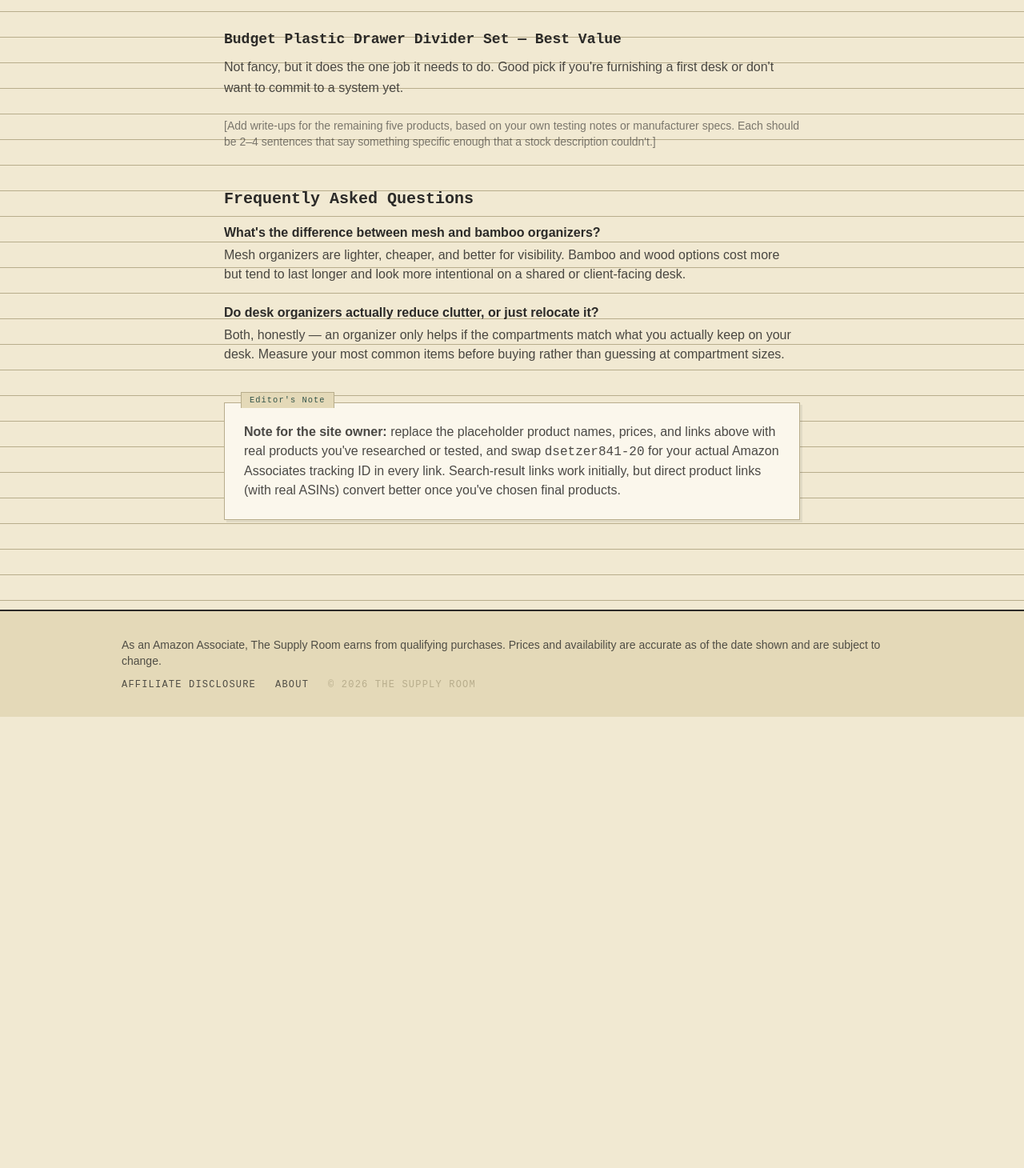
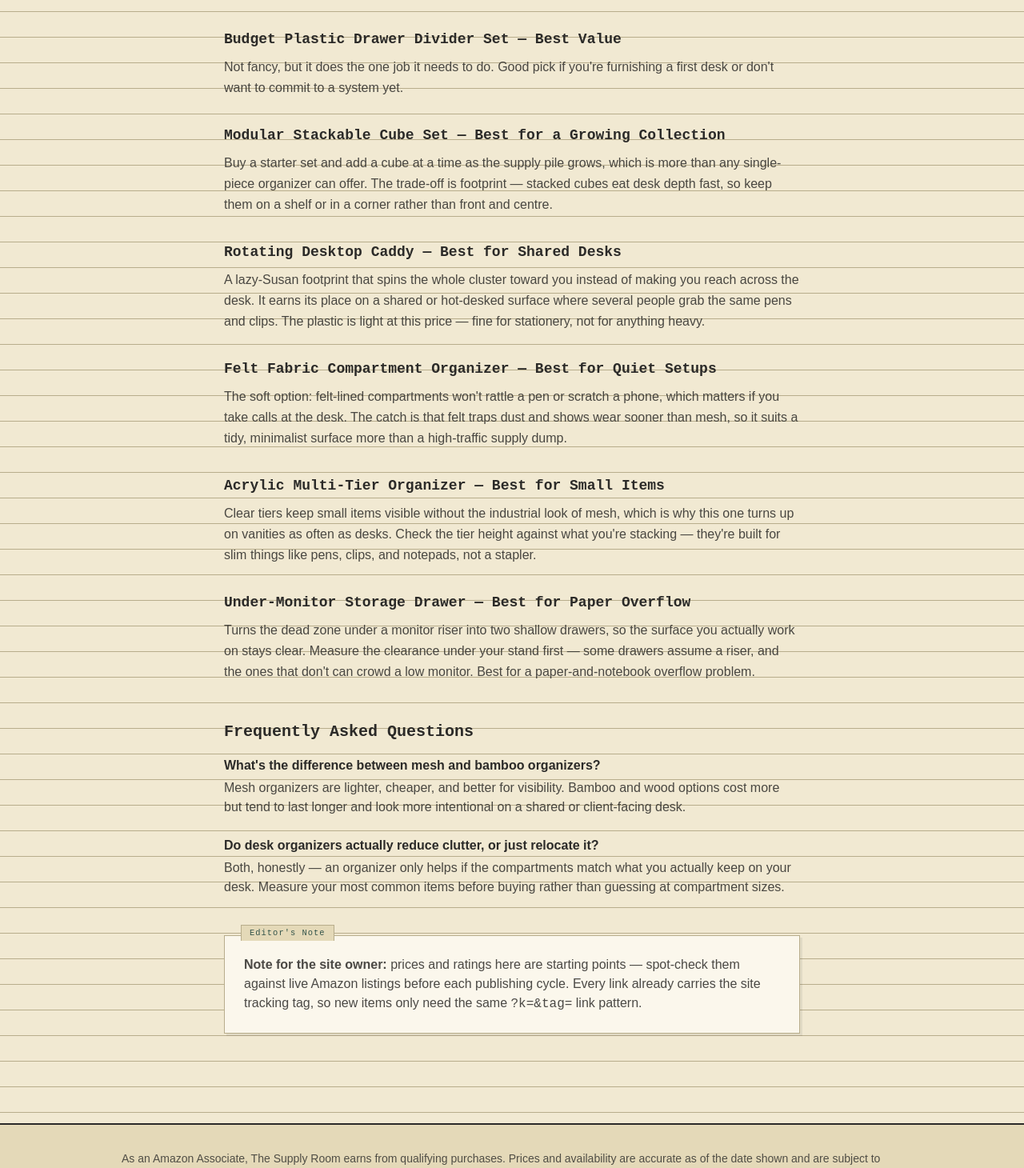
Before and after one commit to dsetzer84/office-supply-guide, a Next.js app: page /office-supplies/best-desk-organizers in a window 1280 px wide. Shown: the part 1498-2958 px from the top of the page at 80% size. Before the commit the page ends 2394 px from the top, so only its background shows below. Built offline with nearby package versions, Linux system fonts and the light colour scheme.

Commit message:
Complete write-ups for all Workstation Upgrades and Label Makers items; finish Desk Organizers and Cable Management guides; fix Label Makers guide number

```diff
--- a/app/office-supplies/best-cable-management/page.js
+++ b/app/office-supplies/best-cable-management/page.js
@@ -143,12 +143,69 @@ export default function BestCableManagement() {
         </p>
       </article>
 
-      <p className="mt-6 text-sm text-ink/60">
-        [Add write-ups for the remaining five products, based on your own
-        testing notes or manufacturer specs. Each should be 2&ndash;4 sentences
-        that say something specific enough that a stock description
-        couldn&apos;t.]
-      </p>
+      <article className="mt-8">
+        <h3 className="font-mono text-lg font-semibold">
+          Zippered Cable Management Sleeve &mdash; Best for Bundling a Run
+        </h3>
+        <p className="mt-2 text-ink/85 leading-relaxed">
+          Zips around thick cables &mdash; display, power, USB &mdash; and turns
+          them into one clean run you can still open without cutting ties. Best
+          for the visible stretch between desk and wall, where a tray
+          won&apos;t reach. Get the diameter right: too narrow and it
+          won&apos;t zip over a power lead.
+        </p>
+      </article>
+
+      <article className="mt-8">
+        <h3 className="font-mono text-lg font-semibold">
+          Under-Desk Power Strip Mount &mdash; Best for Lifting the Strip Off the Floor
+        </h3>
+        <p className="mt-2 text-ink/85 leading-relaxed">
+          Clamps or screws the power strip to the underside of the desk instead
+          of leaving it loose on the floor, so you&apos;re not crawling under
+          for a plug and the strip stays out of foot range. Check the
+          mount&apos;s width against your strip&apos;s mounting holes &mdash;
+          the brackets are not universal.
+        </p>
+      </article>
+
+      <article className="mt-8">
+        <h3 className="font-mono text-lg font-semibold">
+          Magnetic Cable Holder &mdash; Best for Charging Cables
+        </h3>
+        <p className="mt-2 text-ink/85 leading-relaxed">
+          Holds a few charging cables upright at the desk edge, ready to grab
+          and drop back into place instead of sliding behind the desk. The
+          magnet only grips steel-framed desks or a surface where you can add a
+          metal plate, so check your desk material before ordering.
+        </p>
+      </article>
+
+      <article className="mt-8">
+        <h3 className="font-mono text-lg font-semibold">
+          Wall Cable Raceway Kit &mdash; Best for Run-to-the-Wall Setups
+        </h3>
+        <p className="mt-2 text-ink/85 leading-relaxed">
+          The permanent fix for a run that leaves the desk and travels along a
+          wall &mdash; a paintable channel that hides monitor, TV, or router
+          wires completely. It&apos;s a screw-or-adhesive job, so plan the
+          route first; the peel-and-stick strips need a clean, flat wall to
+          hold on.
+        </p>
+      </article>
+
+      <article className="mt-8">
+        <h3 className="font-mono text-lg font-semibold">
+          Cable Management Box (Large) &mdash; Best for Hiding the Hub
+        </h3>
+        <p className="mt-2 text-ink/85 leading-relaxed">
+          An all-in-one bin that swallows the whole power hub &mdash; strip,
+          bricks, extra slack &mdash; and hides it under the desk in one move.
+          It runs warmer than an open tray, so leave some slack and
+          don&apos;t bury a hot charger, and check the box actually clears your
+          desk frame.
+        </p>
+      </article>
 
       <h2 className="font-mono text-xl font-bold mt-12 mb-4">
         Frequently Asked Questions
--- a/app/office-supplies/best-desk-organizers/page.js
+++ b/app/office-supplies/best-desk-organizers/page.js
@@ -143,12 +143,69 @@ export default function BestDeskOrganizers() {
         </p>
       </article>
 
-      <p className="mt-6 text-sm text-ink/60">
-        [Add write-ups for the remaining five products, based on your own
-        testing notes or manufacturer specs. Each should be 2–4 sentences
-        that say something specific enough that a stock description
-        couldn&apos;t.]
-      </p>
+      <article className="mt-8">
+        <h3 className="font-mono text-lg font-semibold">
+          Modular Stackable Cube Set &mdash; Best for a Growing Collection
+        </h3>
+        <p className="mt-2 text-ink/85 leading-relaxed">
+          Buy a starter set and add a cube at a time as the supply pile grows,
+          which is more than any single-piece organizer can offer. The
+          trade-off is footprint &mdash; stacked cubes eat desk depth fast, so
+          keep them on a shelf or in a corner rather than front and centre.
+        </p>
+      </article>
+
+      <article className="mt-8">
+        <h3 className="font-mono text-lg font-semibold">
+          Rotating Desktop Caddy &mdash; Best for Shared Desks
+        </h3>
+        <p className="mt-2 text-ink/85 leading-relaxed">
+          A lazy-Susan footprint that spins the whole cluster toward you instead
+          of making you reach across the desk. It earns its place on a shared or
+          hot-desked surface where several people grab the same pens and clips.
+          The plastic is light at this price &mdash; fine for stationery, not
+          for anything heavy.
+        </p>
+      </article>
+
+      <article className="mt-8">
+        <h3 className="font-mono text-lg font-semibold">
+          Felt Fabric Compartment Organizer &mdash; Best for Quiet Setups
+        </h3>
+        <p className="mt-2 text-ink/85 leading-relaxed">
+          The soft option: felt-lined compartments won&apos;t rattle a pen or
+          scratch a phone, which matters if you take calls at the desk. The
+          catch is that felt traps dust and shows wear sooner than mesh, so it
+          suits a tidy, minimalist surface more than a high-traffic supply
+          dump.
+        </p>
+      </article>
+
+      <article className="mt-8">
+        <h3 className="font-mono text-lg font-semibold">
+          Acrylic Multi-Tier Organizer &mdash; Best for Small Items
+        </h3>
+        <p className="mt-2 text-ink/85 leading-relaxed">
+          Clear tiers keep small items visible without the industrial look of
+          mesh, which is why this one turns up on vanities as often as desks.
+          Check the tier height against what you&apos;re stacking &mdash;
+          they&apos;re built for slim things like pens, clips, and notepads,
+          not a stapler.
+        </p>
+      </article>
+
+      <article className="mt-8">
+        <h3 className="font-mono text-lg font-semibold">
+          Under-Monitor Storage Drawer &mdash; Best for Paper Overflow
+        </h3>
+        <p className="mt-2 text-ink/85 leading-relaxed">
+          Turns the dead zone under a monitor riser into two shallow drawers, so
+          the surface you actually work on stays clear. Measure the clearance
+          under your stand first &mdash; some drawers assume a riser, and the
+          ones that don&apos;t can crowd a low monitor. Best for a
+          paper-and-notebook overflow problem.
+        </p>
+      </article>
 
       <h2 className="font-mono text-xl font-bold mt-12 mb-4">
         Frequently Asked Questions
@@ -179,13 +236,11 @@ export default function BestDeskOrganizers() {
 
       <div className="mt-12 index-card p-6" data-tab="Editor's Note">
         <p className="text-ink/85">
-          <strong>Note for the site owner:</strong> replace the placeholder
-          product names, prices, and links above with real products
-          you&apos;ve researched or tested, and swap{" "}
-          <code>dsetzer841-20</code> for your actual Amazon Associates tracking
-          ID in every link. Search-result links work initially, but direct
-          product links (with real ASINs) convert better once you&apos;ve
-          chosen final products.
+          <strong>Note for the site owner:</strong> prices and ratings here
+          are starting points &mdash; spot-check them against live Amazon
+          listings before each publishing cycle. Every link already carries the
+          site tracking tag, so new items only need the same{" "}
+          <code>?k=&amp;tag=</code> link pattern.
         </p>
       </div>
     </div>
--- a/app/office-supplies/best-label-makers/page.js
+++ b/app/office-supplies/best-label-makers/page.js
@@ -14,7 +14,7 @@ const PRODUCTS = [
     bestFor: "Everyday filing & shelf labels",
     price: "$29.99",
     rating: "4.7★",
-    link: "https://www.amazon.com/dp/B09QXZ7ZRD?tag=dsetzer841-20",
+    link: "https://www.amazon.com/s?k=brother+p-touch+pt-d210+label+maker&tag=dsetzer841-20",
   },
   {
     sku: "LBL-002",
@@ -22,7 +22,7 @@ const PRODUCTS = [
     bestFor: "Fast one-handed labeling",
     price: "$24.99",
     rating: "4.6★",
-    link: "https://www.amazon.com/dp/B005X9VZ70?tag=dsetzer841-20",
+    link: "https://www.amazon.com/s?k=dymo+labelmanager+160+label+maker&tag=dsetzer841-20",
   },
   {
     sku: "LBL-003",
@@ -30,7 +30,7 @@ const PRODUCTS = [
     bestFor: "Phone & desktop templates",
     price: "$59.99",
     rating: "4.6★",
-    link: "https://www.amazon.com/dp/B0B1KZQ1HM?tag=dsetzer841-20",
+    link: "https://www.amazon.com/s?k=brother+p-touch+pt-d460bt+bluetooth+label+maker&tag=dsetzer841-20",
   },
   {
     sku: "LBL-004",
@@ -38,7 +38,7 @@ const PRODUCTS = [
     bestFor: "High-volume shipping & files",
     price: "$109.99",
     rating: "4.5★",
-    link: "https://www.amazon.com/dp/B08TLRL392?tag=dsetzer841-20",
+    link: "https://www.amazon.com/s?k=dymo+labelwriter+550+thermal+label+printer&tag=dsetzer841-20",
   },
   {
     sku: "LBL-005",
@@ -46,7 +46,7 @@ const PRODUCTS = [
     bestFor: "Small-batch & colored labels",
     price: "$39.99",
     rating: "4.7★",
-    link: "https://www.amazon.com/dp/B0DPQCP9R7?tag=dsetzer841-20",
+    link: "https://www.amazon.com/s?k=niimbot+b1+portable+label+printer&tag=dsetzer841-20",
   },
   {
     sku: "LBL-006",
@@ -54,7 +54,7 @@ const PRODUCTS = [
     bestFor: "Shared office workhorse",
     price: "$79.99",
     rating: "4.7★",
-    link: "https://www.amazon.com/dp/B0B1KZJXPG?tag=dsetzer841-20",
+    link: "https://www.amazon.com/s?k=brother+p-touch+pt-d610bt+desktop+label+maker&tag=dsetzer841-20",
   },
   {
     sku: "LBL-007",
@@ -62,7 +62,7 @@ const PRODUCTS = [
     bestFor: "Budget starter labeling",
     price: "$19.99",
     rating: "4.6★",
-    link: "https://www.amazon.com/dp/B0CZ6SXP59?tag=dsetzer841-20",
+    link: "https://www.amazon.com/s?k=niimbot+d11+mini+label+maker&tag=dsetzer841-20",
   },
   {
     sku: "LBL-008",
@@ -70,7 +70,7 @@ const PRODUCTS = [
     bestFor: "Barcodes & inventory tags",
     price: "$44.99",
     rating: "4.5★",
-    link: "https://www.amazon.com/dp/B07XXB2MXN?tag=dsetzer841-20",
+    link: "https://www.amazon.com/s?k=phomemo+m110+bluetooth+label+printer&tag=dsetzer841-20",
   },
 ];
 
@@ -238,7 +238,7 @@ export default function BestLabelMakers() {
           are starting points — spot-check them against live Amazon listings
           before each publishing cycle. Every link already carries the site
           tracking tag, so new items only need the same{" "}
-          <code>?tag=</code> link pattern.
+          <code>?k=&amp;tag=</code> link pattern.
         </p>
       </div>
     </div>
--- a/app/office-supplies/best-workstation-upgrades/page.js
+++ b/app/office-supplies/best-workstation-upgrades/page.js
@@ -14,7 +14,7 @@ const PRODUCTS = [
     bestFor: "Full-day sit/stand switching",
     price: "$499",
     rating: "4.6★",
-    link: "https://www.amazon.com/dp/B0B7MX2KP1?tag=dsetzer841-20",
+    link: "https://www.amazon.com/s?k=electric+standing+desk+dual+motor&tag=dsetzer841-20",
   },
   {
     sku: "WS-002",
@@ -22,7 +22,7 @@ const PRODUCTS = [
     bestFor: "Lower-back relief, 8-hour days",
     price: "$329",
     rating: "4.7★",
-    link: "https://www.amazon.com/dp/B0DPHLWNBG?tag=dsetzer841-20",
+    link: "https://www.amazon.com/s?k=ergonomic+office+chair+lumbar+mesh&tag=dsetzer841-20",
   },
   {
     sku: "WS-003",
@@ -30,7 +30,7 @@ const PRODUCTS = [
     bestFor: "Multi-window workflows",
     price: "$449",
     rating: "4.6★",
-    link: "https://www.amazon.com/dp/B0F1H325FN?tag=dsetzer841-20",
+    link: "https://www.amazon.com/s?k=34+inch+ultrawide+monitor+qhd&tag=dsetzer841-20",
   },
   {
     sku: "WS-004",
@@ -38,7 +38,7 @@ const PRODUCTS = [
     bestFor: "Laptop + 2 displays, one cable",
     price: "$189",
     rating: "4.5★",
-    link: "https://www.amazon.com/dp/B0CW9249DK?tag=dsetzer841-20",
+    link: "https://www.amazon.com/s?k=usb+c+docking+station+dual+monitor&tag=dsetzer841-20",
   },
   {
     sku: "WS-005",
@@ -46,7 +46,7 @@ const PRODUCTS = [
     bestFor: "Reclaiming desktop, eye-line height",
     price: "$99",
     rating: "4.7★",
-    link: "https://www.amazon.com/dp/B07T5SY43L?tag=dsetzer841-20",
+    link: "https://www.amazon.com/s?k=dual+monitor+arm+adjustable&tag=dsetzer841-20",
   },
   {
     sku: "WS-006",
@@ -54,7 +54,7 @@ const PRODUCTS = [
     bestFor: "Long standing sessions",
     price: "$79",
     rating: "4.6★",
-    link: "https://www.amazon.com/dp/B0831N61G3?tag=dsetzer841-20",
+    link: "https://www.amazon.com/s?k=anti+fatigue+standing+desk+mat&tag=dsetzer841-20",
   },
   {
     sku: "WS-007",
@@ -62,7 +62,7 @@ const PRODUCTS = [
     bestFor: "Hiding power bricks & cords",
     price: "$45",
     rating: "4.5★",
-    link: "https://www.amazon.com/dp/B0DK13ZHNJ?tag=dsetzer841-20",
+    link: "https://www.amazon.com/s?k=under+desk+cable+management+tray&tag=dsetzer841-20",
   },
   {
     sku: "WS-008",
@@ -70,7 +70,7 @@ const PRODUCTS = [
     bestFor: "Paper overflow, lockable",
     price: "$159",
     rating: "4.4★",
-    link: "https://www.amazon.com/dp/B09JTHT445?tag=dsetzer841-20",
+    link: "https://www.amazon.com/s?k=rolling+mobile+file+cabinet+office&tag=dsetzer841-20",
   },
 ];
 
@@ -147,11 +147,73 @@ export default function BestWorkstationUpgrades() {
         </p>
       </article>
 
-      <p className="mt-6 text-sm text-ink/60">
-        [Add write-ups for the remaining five items, based on your own hands-on
-        notes or manufacturer specs. Each should be 2–4 sentences that say
-        something specific enough that a stock description couldn&apos;t.]
-      </p>
+      <article className="mt-8">
+        <h3 className="font-mono text-lg font-semibold">
+          34&quot; Ultrawide QHD Monitor &mdash; The Seam-Free Upgrade
+        </h3>
+        <p className="mt-2 text-ink/85 leading-relaxed">
+          The upgrade that removes the seam between two screens. A 34-inch
+          3440&times;1440 panel holds two or three comfortable windows side by
+          side with no bezel gap down the middle &mdash; spreadsheet, browser,
+          and chat all visible at once. Look for at least 100 Hz refresh and a
+          USB-C input, and check the stand reaches your eye line, or budget for
+          an arm.
+        </p>
+      </article>
+
+      <article className="mt-8">
+        <h3 className="font-mono text-lg font-semibold">
+          Dual-Monitor USB-C Docking Station &mdash; One Cable for Everything
+        </h3>
+        <p className="mt-2 text-ink/85 leading-relaxed">
+          A good dock turns plugging in your laptop into one click: displays,
+          Ethernet, peripherals, and 65&ndash;100 W of charging over a single
+          USB-C cable. Match the dock&apos;s video outputs to your
+          monitors&apos; inputs &mdash; DisplayPort versus HDMI &mdash; before
+          buying, since a dock that only mirrors is the usual let-down. Best
+          for anyone docking and undocking twice a day.
+        </p>
+      </article>
+
+      <article className="mt-8">
+        <h3 className="font-mono text-lg font-semibold">
+          Adjustable Dual Monitor Arm &mdash; Reclaim the Desktop
+        </h3>
+        <p className="mt-2 text-ink/85 leading-relaxed">
+          An arm does two jobs at once: it lifts both panels to eye level and
+          frees the desk space their stands were squatting on. Gas-spring arms
+          let you push a screen back and pull it close without reaching for a
+          wrench. Check the desk clamp fits your surface thickness and that the
+          VESA pattern (usually 75&times;75 or 100&times;100) matches your
+          monitors.
+        </p>
+      </article>
+
+      <article className="mt-8">
+        <h3 className="font-mono text-lg font-semibold">
+          Anti-Fatigue Standing Desk Mat &mdash; The Companion Buy
+        </h3>
+        <p className="mt-2 text-ink/85 leading-relaxed">
+          The accessory nobody plans for. Raise the desk but stand on a hard
+          floor and your feet will send you back to sitting within a week. A
+          mat with a raised centre ridge keeps you shifting your stance, which
+          is the whole point &mdash; it&apos;s the movement, not the
+          cushioning, that keeps legs fresh through a long standing block.
+        </p>
+      </article>
+
+      <article className="mt-8">
+        <h3 className="font-mono text-lg font-semibold">
+          Rolling Mobile File Cabinet &mdash; Paper Overflow, Solved
+        </h3>
+        <p className="mt-2 text-ink/85 leading-relaxed">
+          The low-tech partner to the standing desk: a two- or three-drawer
+          cabinet on casters that tucks under the frame and rolls out when you
+          need it. Pick one with a lock if anything confidential lives inside,
+          and measure the gap under your desk&apos;s crossbar &mdash; the
+          cabinet has to clear the frame at sitting height.
+        </p>
+      </article>
 
       <h2 className="font-mono text-xl font-bold mt-12 mb-4">
         Frequently Asked Questions
@@ -196,9 +258,10 @@ export default function BestWorkstationUpgrades() {
           <strong>Note for the site owner:</strong> these are high-ticket
           picks, so each sale is worth far more than a $12 organizer — but
           Amazon pays a lower percentage on furniture and monitors. Check the
-          current Associates rate card for your categories, keep the tracking
-          ID consistent across every link, and swap any item whose exact model
-          changes before each publishing cycle.
+          current Associates rate card for your categories, replace these
+          search-result links with direct product links (real ASINs) once
+          you&apos;ve chosen final products, and keep the tracking ID consistent
+          across every link.
         </p>
       </div>
     </div>
```
